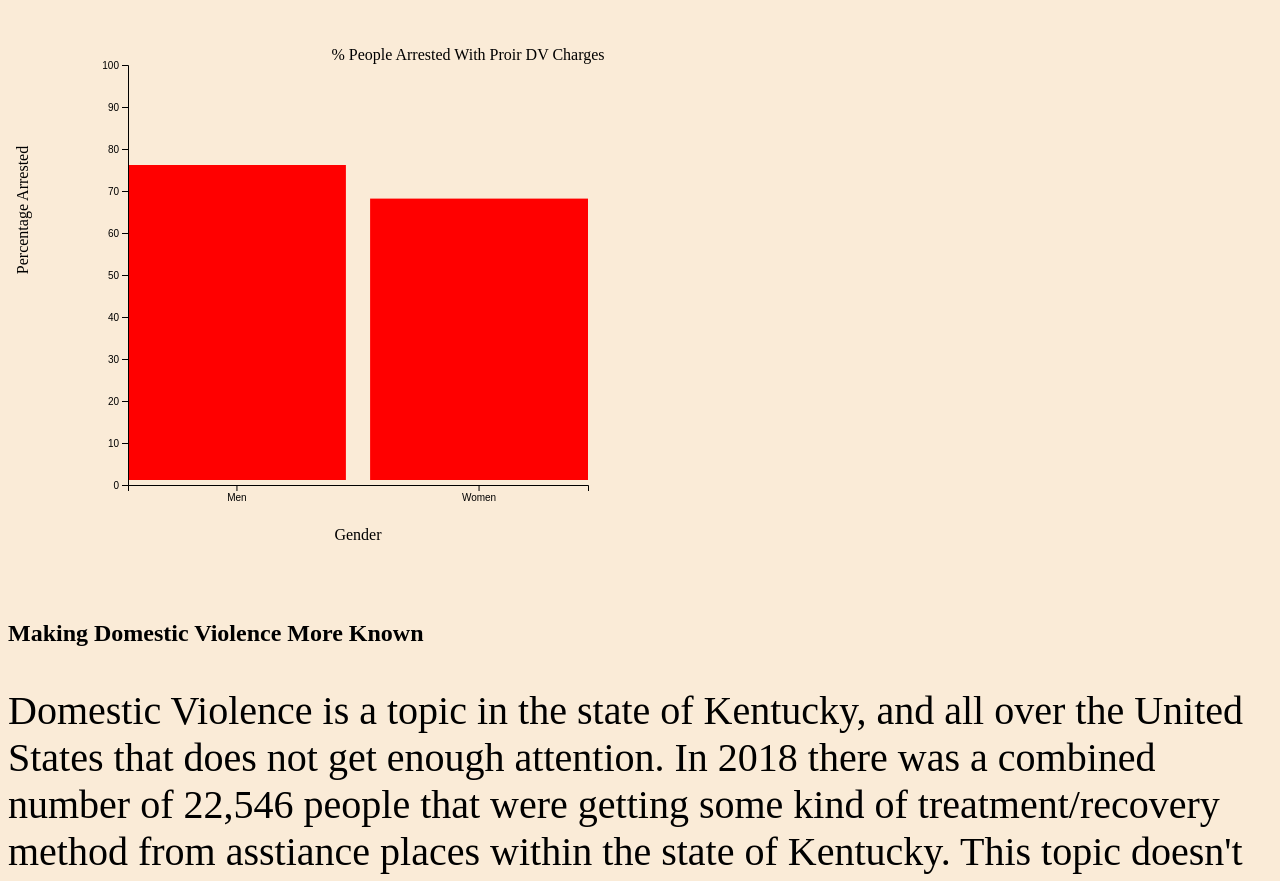
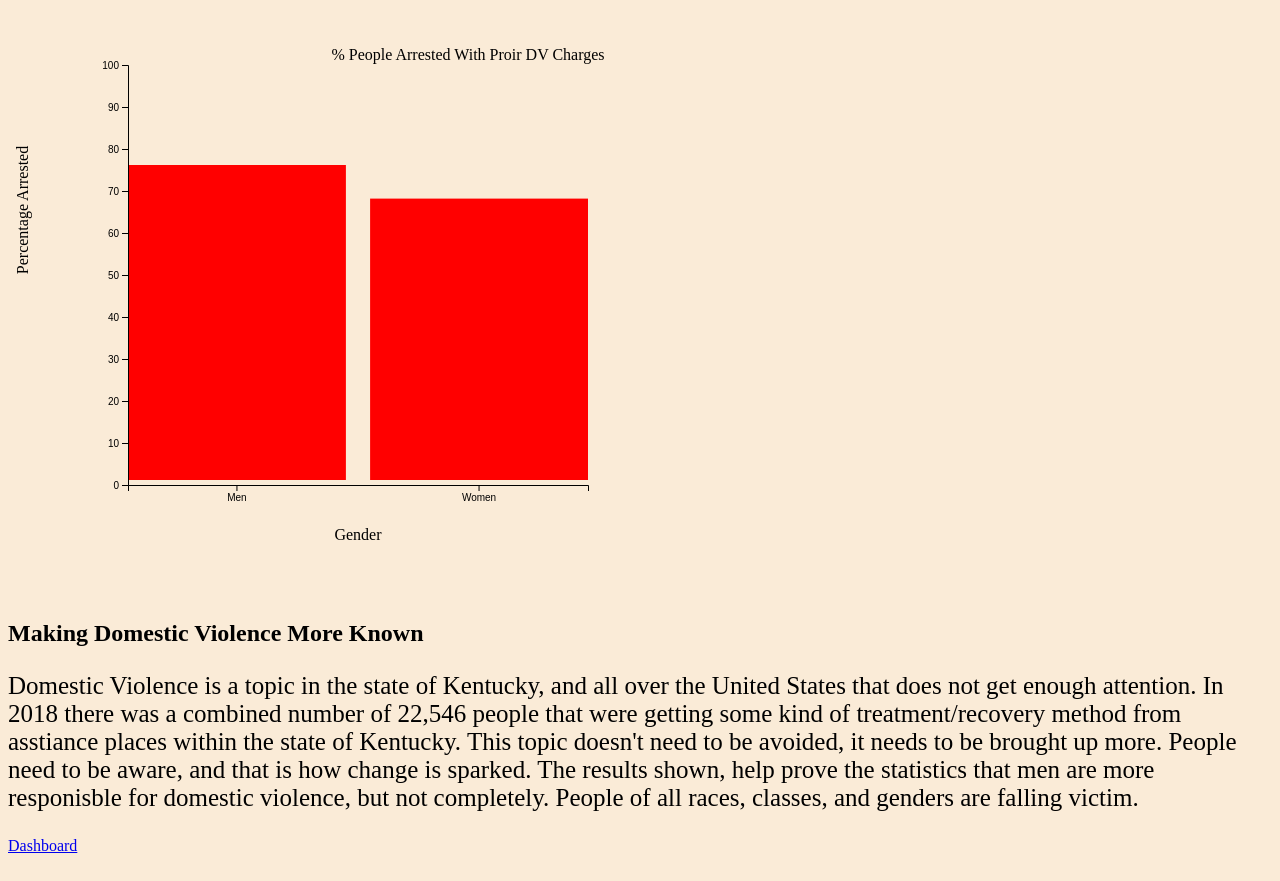
Before and after one commit to DrakeNunnery/Final-Project, a plain HTML site: page calltoaction.html in a window 1280 px wide. Shown: the part 66-947 px from the top of the page. Drawn offline with nearby package versions, Linux system fonts and the light colour scheme.

Commit message:
complete

```diff
--- a/data.css
+++ b/data.css
@@ -2,7 +2,7 @@
 #body{font-style: oblique}
 #header{font-style:normal}
 #body2{background-color:antiquewhite}
-#call{font-size: 40px}
+#call{font-size: 25px}
 
 #tooltip.hidden
 {
```
